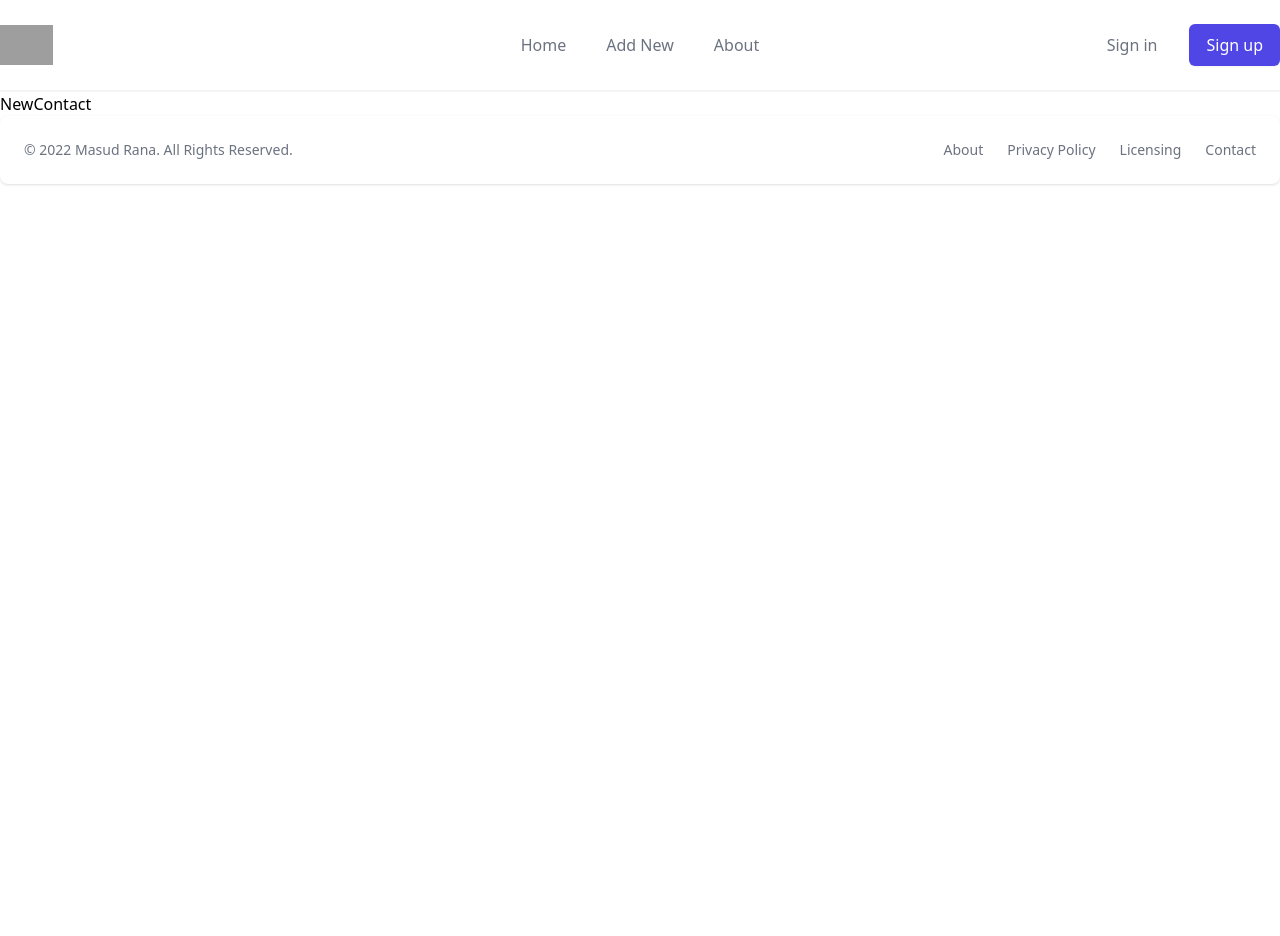
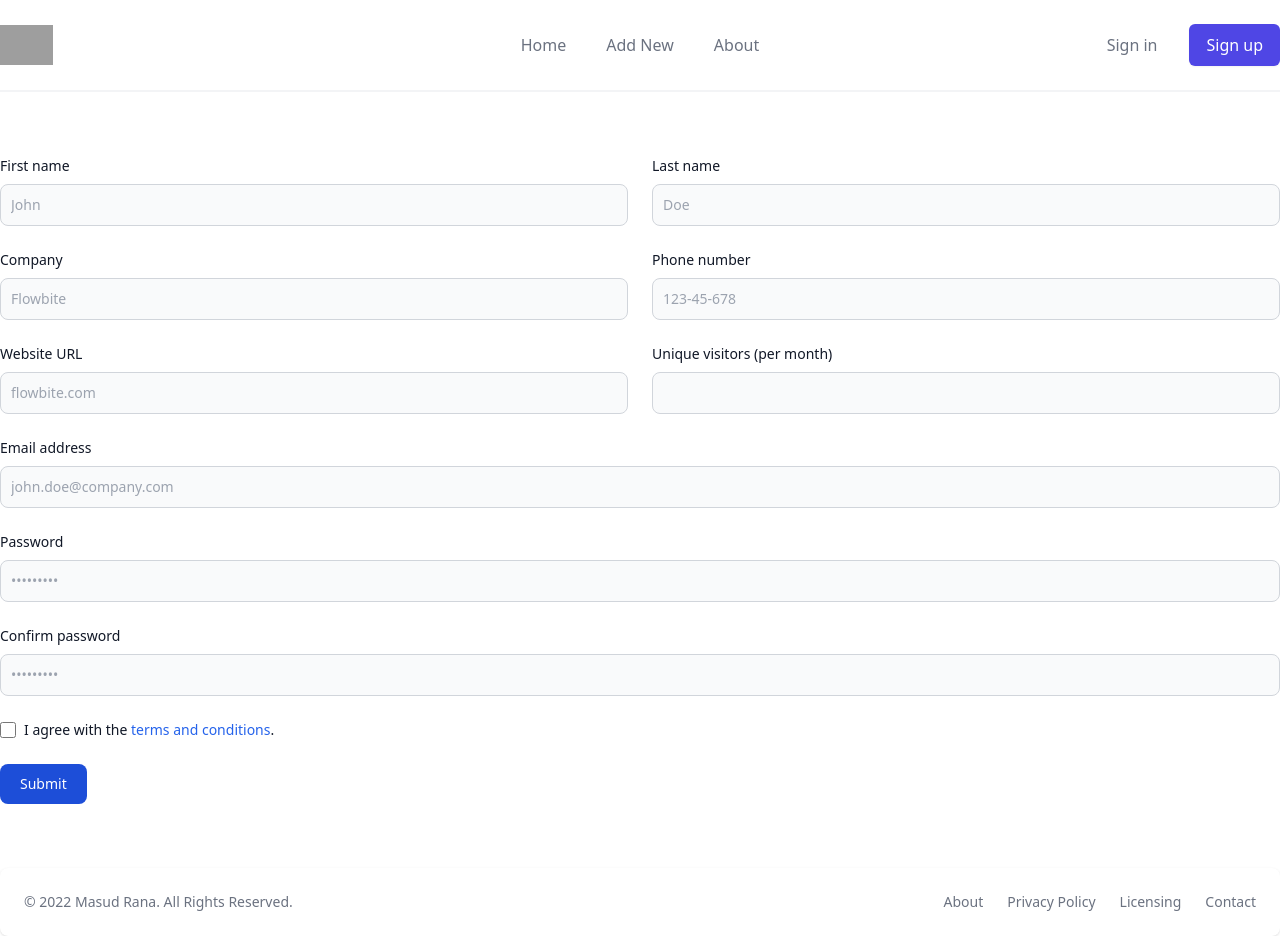
Before and after one commit to theMasudRana/crud, a React (Vite) app: page /new-contact in a window 1280 px wide. Before the commit the page ends 800 px from the top, so only its background shows below. Built offline with nearby package versions, Linux system fonts and the light colour scheme; grey boxes are pictures that could not be loaded.

Commit message:
Form added

```diff
--- a/src/api/contacts.jsx
+++ b/src/api/api.jsx
@@ -1,5 +1,6 @@
 import axios from 'axios'
 
-export default axios.create({
+const api = axios.create({
     baseURL: 'https://my-json-server.typicode.com/theMasudRana/json-api/',
 })
+export default api
--- a/src/components/contacts/Contacts.jsx
+++ b/src/components/contacts/Contacts.jsx
@@ -1,6 +1,6 @@
 
 import { useState, useEffect } from 'react'
-import api from '../../api/contacts'
+import api from '../../api/api'
 import Contact from './Contact'
 
 function Contacts() {
--- a/src/pages/NewContact.jsx
+++ b/src/pages/NewContact.jsx
@@ -2,7 +2,57 @@
 
 function NewContact() {
     return (
-        <div>NewContact</div>
+        <div className='container mx-auto py-16'>
+
+            <form>
+                <div className="grid gap-6 mb-6 md:grid-cols-2">
+                    <div>
+                        <label for="first_name" className="block mb-2 text-sm font-medium text-gray-900 dark:text-white">First name</label>
+                        <input type="text" id="first_name" className="bg-gray-50 border border-gray-300 text-gray-900 text-sm rounded-lg focus:ring-blue-500 focus:border-blue-500 block w-full p-2.5 dark:bg-gray-700 dark:border-gray-600 dark:placeholder-gray-400 dark:text-white dark:focus:ring-blue-500 dark:focus:border-blue-500" placeholder="John" required />
+                    </div>
+                    <div>
+                        <label for="last_name" className="block mb-2 text-sm font-medium text-gray-900 dark:text-white">Last name</label>
+                        <input type="text" id="last_name" className="bg-gray-50 border border-gray-300 text-gray-900 text-sm rounded-lg focus:ring-blue-500 focus:border-blue-500 block w-full p-2.5 dark:bg-gray-700 dark:border-gray-600 dark:placeholder-gray-400 dark:text-white dark:focus:ring-blue-500 dark:focus:border-blue-500" placeholder="Doe" required />
+                    </div>
+                    <div>
+                        <label for="company" className="block mb-2 text-sm font-medium text-gray-900 dark:text-white">Company</label>
+                        <input type="text" id="company" className="bg-gray-50 border border-gray-300 text-gray-900 text-sm rounded-lg focus:ring-blue-500 focus:border-blue-500 block w-full p-2.5 dark:bg-gray-700 dark:border-gray-600 dark:placeholder-gray-400 dark:text-white dark:focus:ring-blue-500 dark:focus:border-blue-500" placeholder="Flowbite" required />
+                    </div>
+                    <div>
+                        <label for="phone" className="block mb-2 text-sm font-medium text-gray-900 dark:text-white">Phone number</label>
+                        <input type="tel" id="phone" className="bg-gray-50 border border-gray-300 text-gray-900 text-sm rounded-lg focus:ring-blue-500 focus:border-blue-500 block w-full p-2.5 dark:bg-gray-700 dark:border-gray-600 dark:placeholder-gray-400 dark:text-white dark:focus:ring-blue-500 dark:focus:border-blue-500" placeholder="123-45-678" pattern="[0-9]{3}-[0-9]{2}-[0-9]{3}" required />
+                    </div>
+                    <div>
+                        <label for="website" className="block mb-2 text-sm font-medium text-gray-900 dark:text-white">Website URL</label>
+                        <input type="url" id="website" className="bg-gray-50 border border-gray-300 text-gray-900 text-sm rounded-lg focus:ring-blue-500 focus:border-blue-500 block w-full p-2.5 dark:bg-gray-700 dark:border-gray-600 dark:placeholder-gray-400 dark:text-white dark:focus:ring-blue-500 dark:focus:border-blue-500" placeholder="flowbite.com" required />
+                    </div>
+                    <div>
+                        <label for="visitors" className="block mb-2 text-sm font-medium text-gray-900 dark:text-white">Unique visitors (per month)</label>
+                        <input type="number" id="visitors" className="bg-gray-50 border border-gray-300 text-gray-900 text-sm rounded-lg focus:ring-blue-500 focus:border-blue-500 block w-full p-2.5 dark:bg-gray-700 dark:border-gray-600 dark:placeholder-gray-400 dark:text-white dark:focus:ring-blue-500 dark:focus:border-blue-500" placeholder="" required />
+                    </div>
+                </div>
+                <div className="mb-6">
+                    <label for="email" className="block mb-2 text-sm font-medium text-gray-900 dark:text-white">Email address</label>
+                    <input type="email" id="email" className="bg-gray-50 border border-gray-300 text-gray-900 text-sm rounded-lg focus:ring-blue-500 focus:border-blue-500 block w-full p-2.5 dark:bg-gray-700 dark:border-gray-600 dark:placeholder-gray-400 dark:text-white dark:focus:ring-blue-500 dark:focus:border-blue-500" placeholder="john.doe@company.com" required />
+                </div>
+                <div className="mb-6">
+                    <label for="password" className="block mb-2 text-sm font-medium text-gray-900 dark:text-white">Password</label>
+                    <input type="password" id="password" className="bg-gray-50 border border-gray-300 text-gray-900 text-sm rounded-lg focus:ring-blue-500 focus:border-blue-500 block w-full p-2.5 dark:bg-gray-700 dark:border-gray-600 dark:placeholder-gray-400 dark:text-white dark:focus:ring-blue-500 dark:focus:border-blue-500" placeholder="•••••••••" required />
+                </div>
+                <div className="mb-6">
+                    <label for="confirm_password" className="block mb-2 text-sm font-medium text-gray-900 dark:text-white">Confirm password</label>
+                    <input type="password" id="confirm_password" className="bg-gray-50 border border-gray-300 text-gray-900 text-sm rounded-lg focus:ring-blue-500 focus:border-blue-500 block w-full p-2.5 dark:bg-gray-700 dark:border-gray-600 dark:placeholder-gray-400 dark:text-white dark:focus:ring-blue-500 dark:focus:border-blue-500" placeholder="•••••••••" required />
+                </div>
+                <div className="flex items-start mb-6">
+                    <div className="flex items-center h-5">
+                        <input id="remember" type="checkbox" value="" className="w-4 h-4 border border-gray-300 rounded bg-gray-50 focus:ring-3 focus:ring-blue-300 dark:bg-gray-700 dark:border-gray-600 dark:focus:ring-blue-600 dark:ring-offset-gray-800" required />
+                    </div>
+                    <label for="remember" className="ml-2 text-sm font-medium text-gray-900 dark:text-gray-300">I agree with the <a href="#" className="text-blue-600 hover:underline dark:text-blue-500">terms and conditions</a>.</label>
+                </div>
+                <button type="submit" className="text-white bg-blue-700 hover:bg-blue-800 focus:ring-4 focus:outline-none focus:ring-blue-300 font-medium rounded-lg text-sm w-full sm:w-auto px-5 py-2.5 text-center dark:bg-blue-600 dark:hover:bg-blue-700 dark:focus:ring-blue-800">Submit</button>
+            </form>
+
+        </div>
     )
 }
 
```
